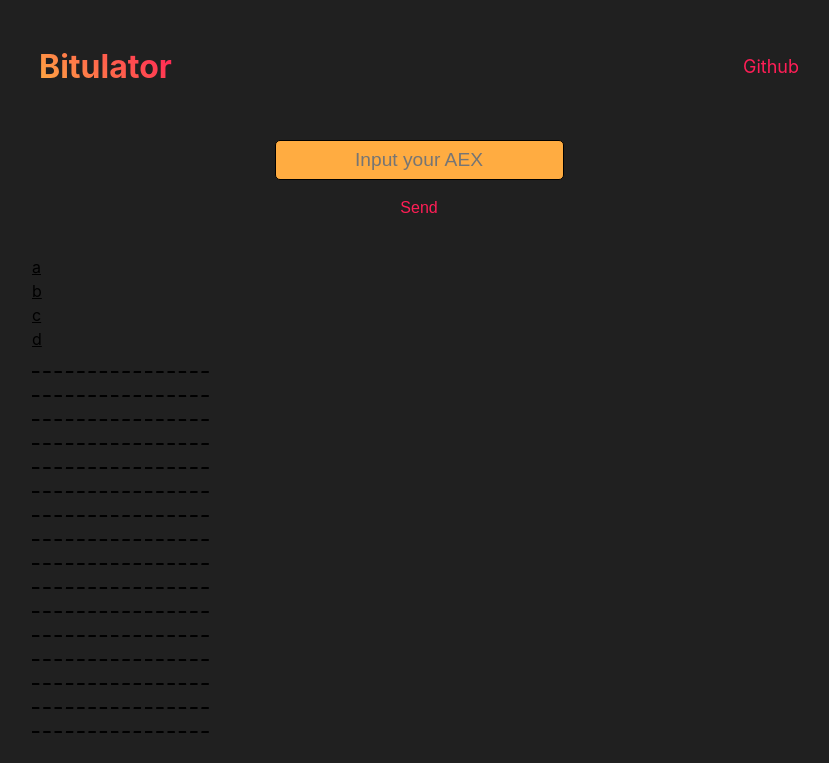
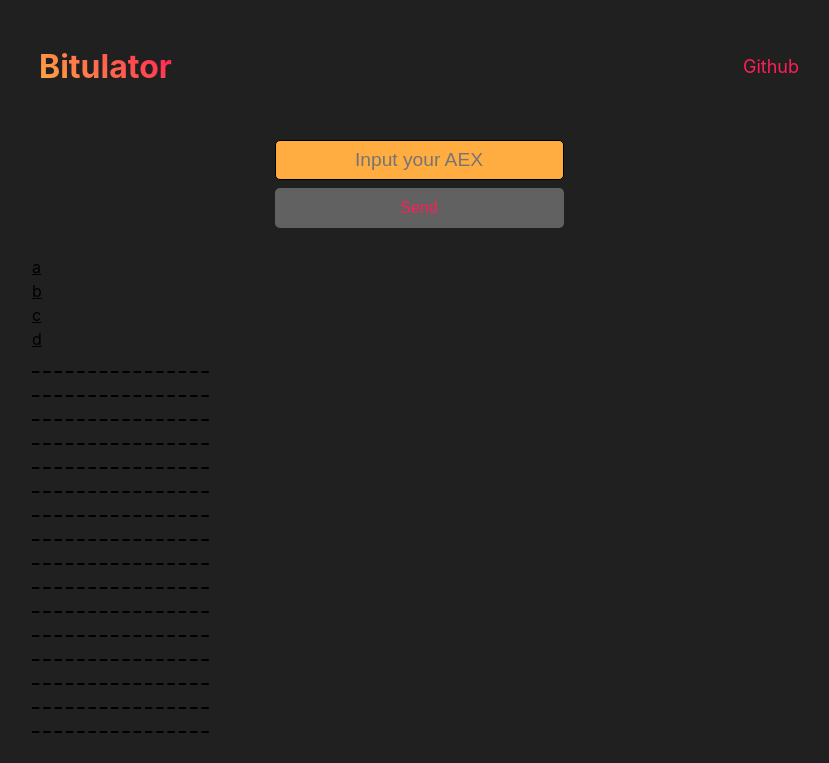
Before and after one commit to KavinSatheeskumar/bitulator, a React (Create React App) app in the folder frontend/: page / in a window 1280 px wide. Shown: the top 763 px of the page, without its empty margins (221-1050 px from the left). Built offline with nearby package versions, Linux system fonts and the light colour scheme.

Commit message:
Update App.css

```diff
--- a/frontend/src/App.css
+++ b/frontend/src/App.css
@@ -13,11 +13,6 @@
   display: flex;
   flex: 2;
   justify-content: center;
-}
-
-.input p {
-  color: #ff1e56;
-  font-size: medium;
 }
 
 .input input {
@@ -39,7 +34,7 @@
 .input button {
   height: 40px;
   width: 100%;
-  background-color: transparent;
+  background-color: #666666ee;
   color: #ff1e56;
   font-size: medium;
   border: none;
```
